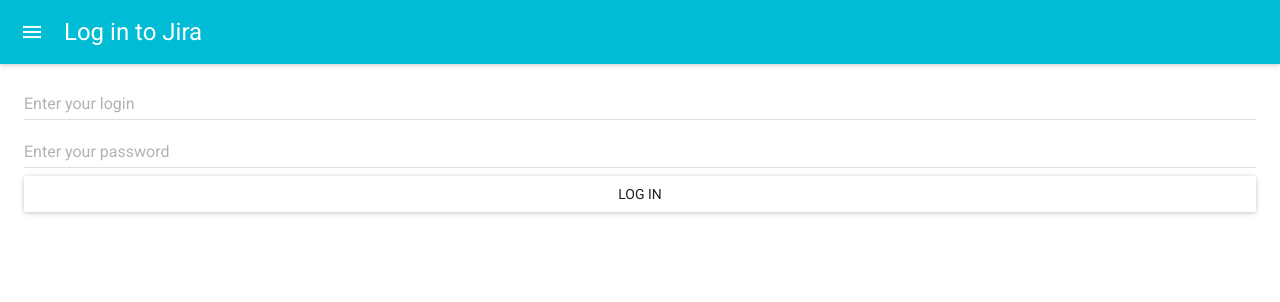
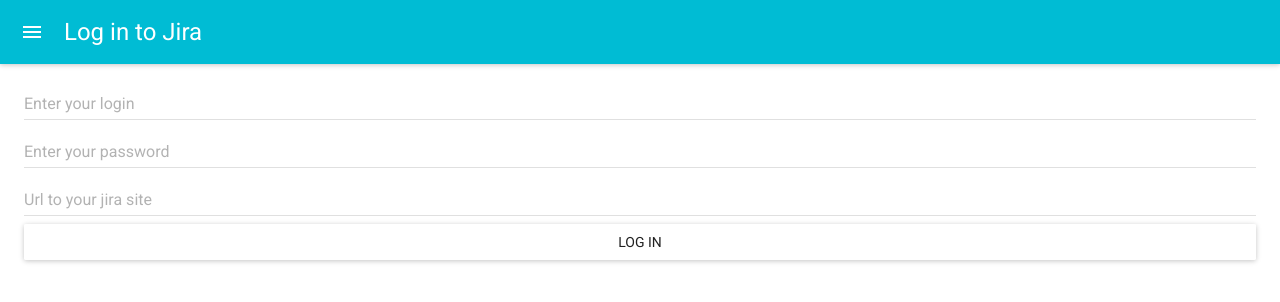
Before and after one commit to FrontEndProjects/jira-react-progressive-web-app, a React app: page / in a window 1280 px wide. Shown: the top 302 px of the page. Built offline with nearby package versions, Linux system fonts and the light colour scheme; what react-tap-event-plugin would draw is missing.

Commit message:
reorganize structure, login works

```diff
--- a/app/App.js
+++ b/app/App.js
@@ -2,15 +2,10 @@
 import { render } from 'react-dom';
 import MuiThemeProvider from 'material-ui/styles/MuiThemeProvider';
 import injectTapEventPlugin from 'react-tap-event-plugin';
+import axios from 'axios';
 
-import Card from './components/Card';
-import AppBar from 'material-ui/AppBar';
-import Drawer from 'material-ui/Drawer';
-import Menu from 'material-ui/Menu';
-import MenuItem from 'material-ui/MenuItem';
-import Divider from 'material-ui/Divider';
-
-import LoginForm from './components/form/LoginForm.js';
+import LoginContainer from './containers/Login.js';
+import ContentContainer from './containers/Content.js';
 
 injectTapEventPlugin();
 
@@ -19,46 +14,69 @@
   constructor (props) {
     super(props);
     this.state = {
-      open: false,
-      isLogged: false
+      isLogged: false,
+      login: '',
+      password: ''
     };
 
-    this.openDrawer = this.openDrawer.bind(this);
+    this.handleLoginInput = this.handleLoginInput.bind(this);
+    this.handlePasswordInput = this.handlePasswordInput.bind(this);
+    this.handleLoginButton = this.handleLoginButton.bind(this);
   }
 
-  openDrawer () {
+  handleLoginInput (e) {
     this.setState({
-      open: !this.state.open
+      login: e.target.value
     });
+  }
+
+  handlePasswordInput (e) {
+    this.setState({
+      password: e.target.value
+    });
+  }
+
+  handleLoginButton () {
+    let login = this.state.login;
+    let password = this.state.password;
+
+    return axios({
+      url: `https://jira.nitro-digital.com/rest/api/2/search?jql=status%20in%20(Open%2C%20%22In%20Progress%22)%20AND%20assignee%20in%20(${login})`,
+      method: 'get',
+      responseType: 'json',
+      headers: {
+        'Access-Control-Allow-Origin': '*'
+      },
+      auth: {
+        username: `${login}`,
+        password: `${password}`
+      }
+    })
+    .then(response => {
+      console.log(response);
+      console.log(response.data.issues[0].fields.assignee.displayName);
+      this.setState({
+        isLogged: true
+      });
+    })
+    .catch(error => console.log(error));
   }
 
   render () {
     if (this.state.isLogged) {
       return (
         <MuiThemeProvider>
-          <div>
-            <Drawer open={this.state.open} docked={false} onRequestChange={(open) => this.setState({open})}>
-              <Menu desktop={true}>
-                <MenuItem primaryText="Hi User" />
-                <Divider />
-                <MenuItem primaryText="Settings" />
-                <MenuItem primaryText="Help" />
-                <Divider />
-                <MenuItem primaryText="Sign out" />
-              </Menu>
-            </Drawer>
-            <AppBar title='Logged' onLeftIconButtonTouchTap={this.openDrawer} />
-            <Card />
-          </div>
+          <ContentContainer />
         </MuiThemeProvider>
      );
     } else {
       return (
         <MuiThemeProvider>
-          <div>
-            <AppBar title='Log in to Jira' />
-            <LoginForm />
-          </div>
+          <LoginContainer
+            handleLoginButton={this.handleLoginButton}
+            handleLoginInput={this.handleLoginInput}
+            handlePasswordInput ={this.handlePasswordInput}
+          />
         </MuiThemeProvider>
       );
     }
--- a/app/components/form/LoginForm.js
+++ b/app/components/form/LoginForm.js
@@ -1,68 +1,36 @@
 import React, { Component } from 'react';
 import TextField from 'material-ui/TextField';
 import RaisedButton from 'material-ui/RaisedButton';
-
-import axios from 'axios';
 
 import './login-form.scss';
 
 class LoginForm extends Component {
 
-  constructor (props) {
-    super(props);
-    this.state = {
-      login: '',
-      password: ''
-    };
-    this.handleLoginButton = this.handleLoginButton.bind(this);
-    this.handleLoginInput = this.handleLoginInput.bind(this);
-    this.handlePasswordInput = this.handlePasswordInput.bind(this);
-  }
-
-  handleLoginButton () {
-    let login = this.state.login;
-    let password = this.state.password;
-
-    console.log('Username: ', login);
-    console.log('Password: ', password);
-
-    return axios({
-      url: `https://jira.nitro-digital.com/rest/api/2/search?jql=status%20in%20(Open%2C%20%22In%20Progress%22)%20AND%20assignee%20in%20(${login})`,
-      method: 'get',
-      responseType: 'json',
-      headers: {
-        'Access-Control-Allow-Origin': '*'
-      },
-      auth: {
-        username: `${login}`,
-        password: `${password}`
-      }
-    })
-    .then(response => {
-      console.log(response);
-      console.log(response.data.issues[0].fields.assignee.displayName);
-    })
-    .catch(error => console.log(error));
-  }
-
-  handleLoginInput (e) {
-    this.setState({
-      login: e.target.value
-    });
-  }
-
-  handlePasswordInput (e) {
-    this.setState({
-      password: e.target.value
-    });
-  }
-
   render () {
     return (
       <div className="input-form">
-        <TextField hintText="Enter your login" fullWidth={true} value={this.state.login} onChange={this.handleLoginInput} />
-        <TextField hintText="Enter your password" type="password" fullWidth={true} value={this.state.password} onChange={this.handlePasswordInput} />
-        <RaisedButton label="Log In" fullWidth={true} onClick={this.handleLoginButton}/>
+        <TextField
+          hintText="Enter your login"
+          fullWidth={true}
+          onChange={this.props.handleLoginInput}
+        />
+        <TextField
+          hintText="Enter your password"
+          type="password"
+          fullWidth={true}
+          onChange={this.props.handlePasswordInput}
+        />
+        <TextField
+          hintText="Url to your jira site"
+          type="text"
+          fullWidth={true}
+          onChange={this.props.handlePasswordInput}
+        />
+        <RaisedButton
+          label="Log In"
+          fullWidth={true}
+          onClick={this.props.handleLoginButton}
+        />
       </div>
      );
   }
--- /dev/null
+++ b/app/containers/Content.js
@@ -0,0 +1,49 @@
+import React, { Component } from 'react';
+import Card from '../components/Card';
+import Drawer from 'material-ui/Drawer';
+import Menu from 'material-ui/Menu';
+import MenuItem from 'material-ui/MenuItem';
+import Divider from 'material-ui/Divider';
+import AppBar from 'material-ui/AppBar';
+
+class ContentContainer extends Component {
+
+  constructor (props) {
+    super(props);
+    this.state = {
+      open: false
+    };
+
+    this.openDrawer = this.openDrawer.bind(this);
+  }
+
+  openDrawer () {
+    this.setState({
+      open: !this.state.open
+    });
+  }
+
+  render () {
+    return (
+        <div>
+          <Drawer
+            open={this.state.open}
+            docked={false}
+            onRequestChange={(open) => this.setState({open})} >
+            <Menu desktop={true}>
+              <MenuItem primaryText="Hi User" />
+              <Divider />
+              <MenuItem primaryText="Settings" />
+              <MenuItem primaryText="Help" />
+              <Divider />
+              <MenuItem primaryText="Sign out" />
+            </Menu>
+          </Drawer>
+          <AppBar title='Logged' onLeftIconButtonTouchTap={this.openDrawer} />
+          <Card />
+        </div>
+     );
+  }
+}
+
+export default ContentContainer;
--- /dev/null
+++ b/app/containers/Login.js
@@ -0,0 +1,21 @@
+import React, { Component } from 'react';
+import LoginForm from '../components/form/LoginForm.js';
+import AppBar from 'material-ui/AppBar';
+
+class LoginContainer extends Component {
+
+  render () {
+    return (
+        <div>
+          <AppBar title='Log in to Jira' />
+          <LoginForm
+            handleLoginButton={this.props.handleLoginButton}
+            handleLoginInput={this.props.handleLoginInput}
+            handlePasswordInput ={this.props.handlePasswordInput}
+           />
+        </div>
+     );
+  }
+}
+
+export default LoginContainer;
```
